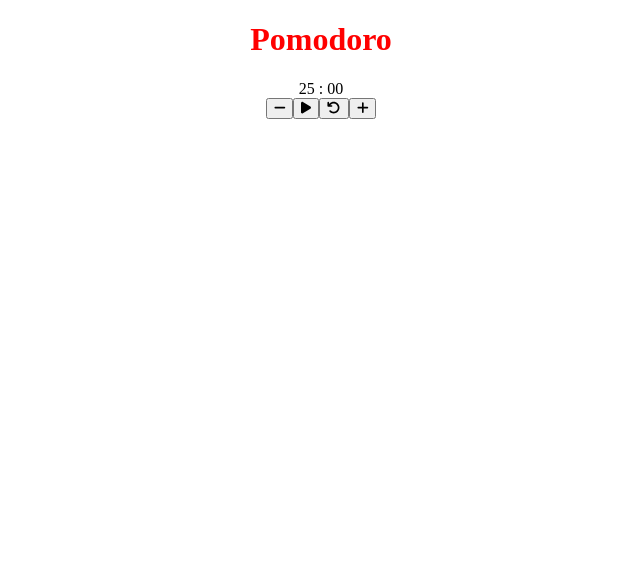
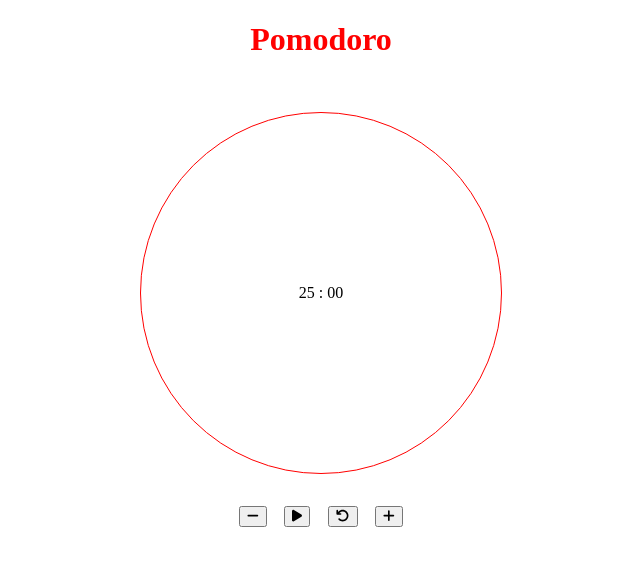
Before and after one commit to KezzouRaphael/pomodoro-react, a React (Vite) app: page / in a window 1280 px wide. Shown: the top 566 px of the page, without its empty margins (319-959 px from the left). Built offline with nearby package versions, Linux system fonts and the light colour scheme.

Commit message:
End of the day 1 need styling

```diff
--- a/src/App.scss
+++ b/src/App.scss
@@ -5,3 +5,29 @@
 .app{
   text-align: center;
 }
+.row{
+  display: flex;
+  justify-content: space-evenly;
+  width: 200px;
+  &-container{
+    display: flex;
+    justify-content:center;
+  }
+}
+.time{
+  height:200px;
+  width: 200px;
+  text-align: center;
+  padding: 5rem;
+  margin: 2rem;
+  display: flex;
+  justify-content: center;
+  align-content: center;
+  flex-direction: column;
+  border: 1px solid red;
+  border-radius: 50%;
+  &-container{
+    display: flex;
+    justify-content:center;
+  }
+}
--- a/src/components/Timer.js
+++ b/src/components/Timer.js
@@ -85,7 +85,10 @@ const Timer = () => {
   }, [isActive, seconds,minutes]);
   return (
     <div className="app">
+      <div className="time-container">
         <div className="time">{minutes} : {seconds}</div>
+      </div>
+      <div className="row-container">
         <div className="row">
           <button className="minus" onClick={minusOne}><FontAwesomeIcon icon={faMinus}/></button>
           <button className={`button-primary-${isActive ? 'active' : 'inactive'}`} onClick={toggle}>{isActive ? <FontAwesomeIcon icon={faPause}/> : <FontAwesomeIcon icon={faPlay}/>} </button>
@@ -93,6 +96,7 @@ const Timer = () => {
           <button className="add" onClick={plusOne}><FontAwesomeIcon icon={faPlus}/></button>
         </div>
       </div>
+    </div>
   );
 };
 
```
Also changed, not shown: 4 other files (tests, documents, lock files or other folders). Lines whose indentation alone changed are shown as unchanged.
